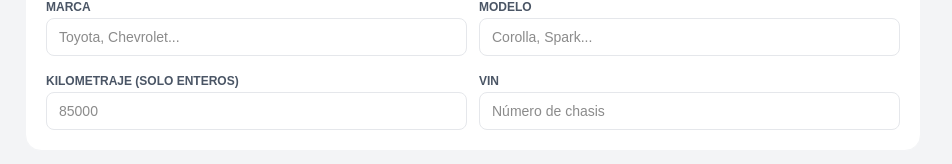
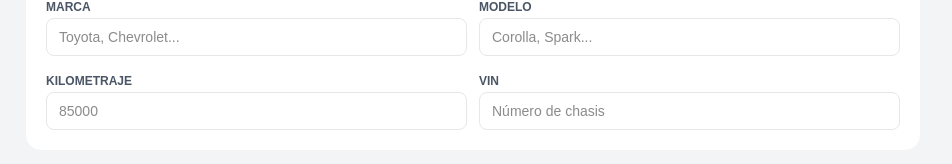
Before and after one commit to Zavock/app_taller_web, a Next.js app: page /nuevo in a window 1280 px wide. Shown: the part 257-421 px from the top of the page, without its empty margins (167-1119 px from the left). Built offline with nearby package versions, Linux system fonts and the light colour scheme; no server answers.

Commit message:
ajsutes a interfaz

```diff
--- a/app/nuevo/page.tsx
+++ b/app/nuevo/page.tsx
@@ -317,7 +317,7 @@ export default function NuevoPresupuestoPage() {
               />
             </div>
             <div>
-              <label className={labelClass}>Kilometraje (solo enteros)</label>
+              <label className={labelClass}>Kilometraje</label>
               <input
                 type="number"
                 inputMode="numeric"
```
